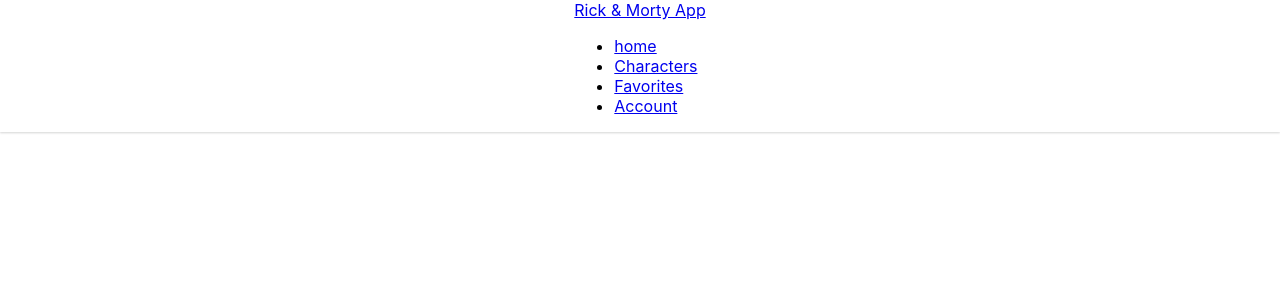
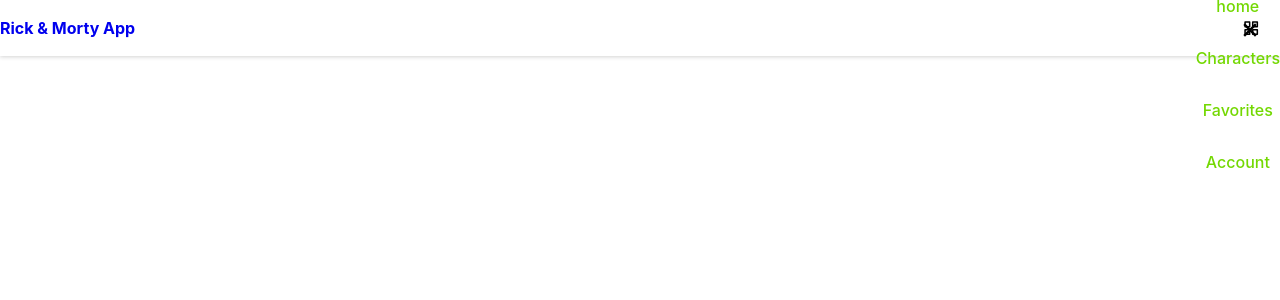
Before and after one commit to MykeStv/rick-morty-app, a React (Create React App) app: page / in a window 1280 px wide. Shown: the top 300 px of the page. Built offline with nearby package versions, Linux system fonts and the light colour scheme.

Commit message:
Menu responsive and card

```diff
--- a/package.json
+++ b/package.json
@@ -9,6 +9,7 @@
     "axios": "^0.26.1",
     "react": "^17.0.2",
     "react-dom": "^17.0.2",
+    "react-icons": "^4.3.1",
     "react-redux": "^7.2.6",
     "react-router-dom": "^6.2.2",
     "react-scripts": "5.0.0",
--- a/src/components/CharCard.jsx
+++ b/src/components/CharCard.jsx
@@ -1,10 +1,39 @@
-import React from 'react'
+import React, { useState } from 'react'
 
-const CharCard = ({ name }) => {
+const CharCard = ({ item }) => {
+    // console.log(item)
+    const [hover, setHover] = useState(false)
+
+    const mouseHover = () => {
+        setHover(true)
+    }
+    const mouseLeave = () => {
+        setHover(false)
+    }
+
     return (
-        <div>
-            <div>{name}</div>
+        <div className='card_content'>
+            <div
+                className='card'
+                onMouseEnter={() => mouseHover()}
+                onMouseLeave={() => mouseLeave()}
+            >
+
+                <div className='card_img'>
+                    <img src={item.image} alt={item.name} srcSet="" className='character_img' />
+                </div>
+                <div className={`card_info ${hover ? 'show-info' : ''}`}>
+                    <h3 className='name'>{item.name}</h3>
+                    {/* {
+                        hover ?
+                            <p>{item.species}</p>
+                            :
+                            <></>
+                    } */}
+                </div>
+            </div>
         </div>
+
     )
 }
 
--- a/src/components/Header.jsx
+++ b/src/components/Header.jsx
@@ -1,28 +1,48 @@
-import React from 'react'
+import React, { useState } from 'react'
 import { NavLink } from 'react-router-dom'
+import { BiGridAlt } from 'react-icons/bi'
+import { GrFormClose } from 'react-icons/gr'
+
 
 const Header = () => {
+
+    const [menuVisible, setMenuVisible] = useState(false)
+
+    const toggleMenu = () => {
+        setMenuVisible(prevMenuVisible => !prevMenuVisible)
+    }
+    // console.log(menuVisible);
+
     return (
         <div className='header'>
 
             <nav>
-                <NavLink to={'/'}>Rick & Morty App</NavLink>
+                <NavLink className='logo' to={'/'}>Rick & Morty App</NavLink>
 
-                <div className='nav_menu'>
+                <div className={`nav_menu ${menuVisible ? 'show-menu' : ''}`}>
                     <ul className="nav_list">
-                        <li className="nav_item">
-                            <NavLink to={'/'}>home</NavLink>
+                        <li className="nav_item" onClick={() => toggleMenu()}>
+                            <NavLink className='link' to={'/'}>home</NavLink>
                         </li>
-                        <li className="nav_item">
-                            <NavLink to={'/characters'}>Characters</NavLink>
+                        <li className="nav_item" onClick={() => toggleMenu()}>
+                            <NavLink className='link' to={'/characters'}>Characters</NavLink>
                         </li>
-                        <li className="nav_item">
-                            <NavLink to={'/favorites'}>Favorites</NavLink>
+                        <li className="nav_item" onClick={() => toggleMenu()}>
+                            <NavLink className='link' to={'/favorites'}>Favorites</NavLink>
                         </li>
-                        <li className="nav_item">
-                            <NavLink to={'/account'}>Account</NavLink>
+                        <li className="nav_item" onClick={() => toggleMenu()}>
+                            <NavLink className='link' to={'/account'}>Account</NavLink>
                         </li>
                     </ul>
+
+                    <div className="close" onClick={() => toggleMenu()}>
+                        <GrFormClose />
+                    </div>
+
+                </div>
+
+                <div className='nav_toggle' onClick={() => toggleMenu()}>
+                    <BiGridAlt />
                 </div>
 
             </nav>
--- a/src/containers/Characters.jsx
+++ b/src/containers/Characters.jsx
@@ -19,13 +19,21 @@
 
 
     return (
-        <div>Characters
+        <div className='characters'>
 
-            {
-                characters.map(char => (
-                    <CharCard key={char.id} name={char.name} />
-                ))
-            }
+            <div className='bar'>
+                <h1 className='title'>Characters</h1>
+                <div className='filter'>Filter</div>
+
+            </div>
+
+            <div className='card-container'>
+                {
+                    characters.map(char => (
+                        <CharCard key={char.id} item={char} />
+                    ))
+                }
+            </div>
 
         </div>
     )
--- a/src/style/style.scss
+++ b/src/style/style.scss
@@ -1,11 +1,23 @@
 // CONSTANTS
 // -- colors --
 $color-back-navbar: #fff;
-$color-shadow: #1f201e2f;
+$color-shadow: #1f201e31;
+$color-purple1: #551a8b;
+$color-green-light: #73d802;
+$color-green-dark: #4c8e06;
+$color-gray-dark: #485848;
 
 // -- Fonts --
 $font-s-title: 1.5rem;
+$font-s-middle1: 1.15rem;
+$font-s-middle2: 1.25rem;
 $font-s-body: 0.995rem;
+$font-w-bold: 700;
+$font-w-semibold: 500;
+$font-w-normal: 400;
+
+// -- heights --
+$height-navbar: 3.5rem;
 
 // -- index --
 $z-fixed: 100;
@@ -15,16 +27,170 @@
   justify-content: center;
   align-items: center;
 }
+@mixin flex-space-between {
+  display: flex;
+  justify-content: space-between;
+  align-items: center;
+}
+
+// ---->> BASE <<----
+* {
+  box-sizing: border-box;
+  padding: 0;
+  margin: 0;
+}
+
+ul {
+  list-style: none;
+}
+
+a {
+  text-decoration: none;
+}
+
+button {
+  border: none;
+  outline: none;
+  cursor: pointer;
+}
 
 // ---->> HEADER <<----
 .header {
-  @include flex-center;
   position: fixed;
   background: $color-back-navbar;
   width: 100%;
-  box-shadow: 0px 1px 2px $color-shadow;
+  box-shadow: 0px 1px 4px $color-shadow;
   z-index: $z-fixed;
 
   nav {
+    @include flex-space-between;
+    height: $height-navbar;
+  }
+
+  .logo {
+    //color: $color-green-light;
+    font-weight: $font-w-bold;
+    // z-index: $z-fixed;
+  }
+
+  .nav_toggle {
+    // display: inline-flex;
+    font-size: $font-s-middle1;
+    position: absolute;
+    top: 1.2rem;
+    right: 1.2rem;
+    cursor: pointer;
+  }
+
+  @media screen and (max-width: 767px) {
+    .nav_menu {
+      position: fixed;
+      background: $color-back-navbar;
+      top: -100%;
+      width: 100%;
+      height: 100%;
+      transition: 0.35s;
+      z-index: 99;
+    }
+  }
+
+  .nav_list {
+    @include flex-center();
+    flex-direction: column;
+    row-gap: 2rem;
+    padding-top: 7rem;
+  }
+
+  .link {
+    color: $color-green-light;
+    font-weight: $font-w-semibold;
+    transition: 0.2s;
+
+    &:hover {
+      color: $color-green-dark;
+    }
+  }
+
+  .close {
+    font-size: 1.75rem;
+    position: absolute;
+    top: 1rem;
+    right: 1rem;
+    cursor: pointer;
+  }
+
+  .show-menu {
+    top: 0rem;
+    // right: 0;
   }
 }
+
+// ---->> HOME <<----
+
+// ---->> CHARACTERS <<----
+.characters {
+  padding: 7rem 2rem 2.5rem;
+
+  width: 100%;
+  .title {
+    color: $color-green-dark;
+  }
+
+  .filter {
+    background-color: #73d802;
+  }
+
+  .card-container {
+    display: grid;
+    margin: 3rem 0 2rem;
+    column-gap: 1.5rem;
+    row-gap: 1.5rem;
+
+    grid-template-columns: repeat(auto-fill, minmax(200px, 1fr));
+  }
+}
+
+// ---->> CHARACTER CARD <<----
+.card_content {
+  @include flex-center();
+}
+.card {
+  width: 200px;
+  height: 250px;
+  border-radius: 0.5rem;
+  box-shadow: 0 0 5px 2px #ddd;
+  transition: 0.325s;
+  cursor: pointer;
+
+  .card_img {
+    height: 200px;
+
+    .character_img {
+      border-radius: 0.5rem 0.5rem 0 0;
+      max-width: 200px;
+    }
+  }
+
+  .card_info {
+    @include flex-center();
+    padding: 0 1rem;
+    height: 50px;
+    text-align: center;
+
+    .name {
+      color: $color-gray-dark;
+      font-size: $font-s-body;
+      font-weight: $font-w-semibold;
+      padding: 0;
+      margin: 0;
+    }
+  }
+
+  .show-info {
+    //MAYME MAS ADELANTE
+  }
+
+  &:hover {
+    transform: translateY(-0.3rem);
+  }
+}
```
Also changed, not shown: 1 other file (tests, documents, lock files or other folders).
